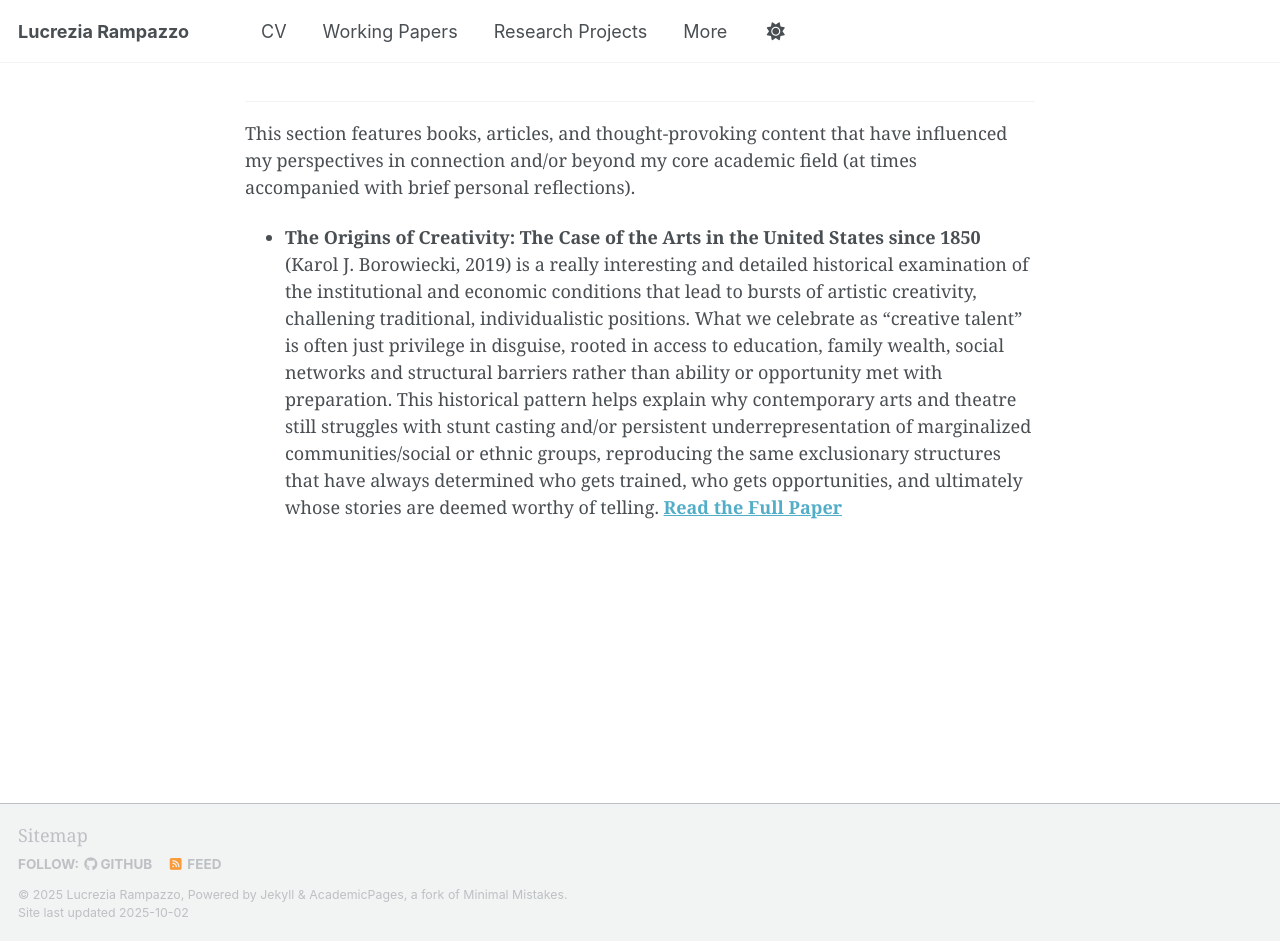
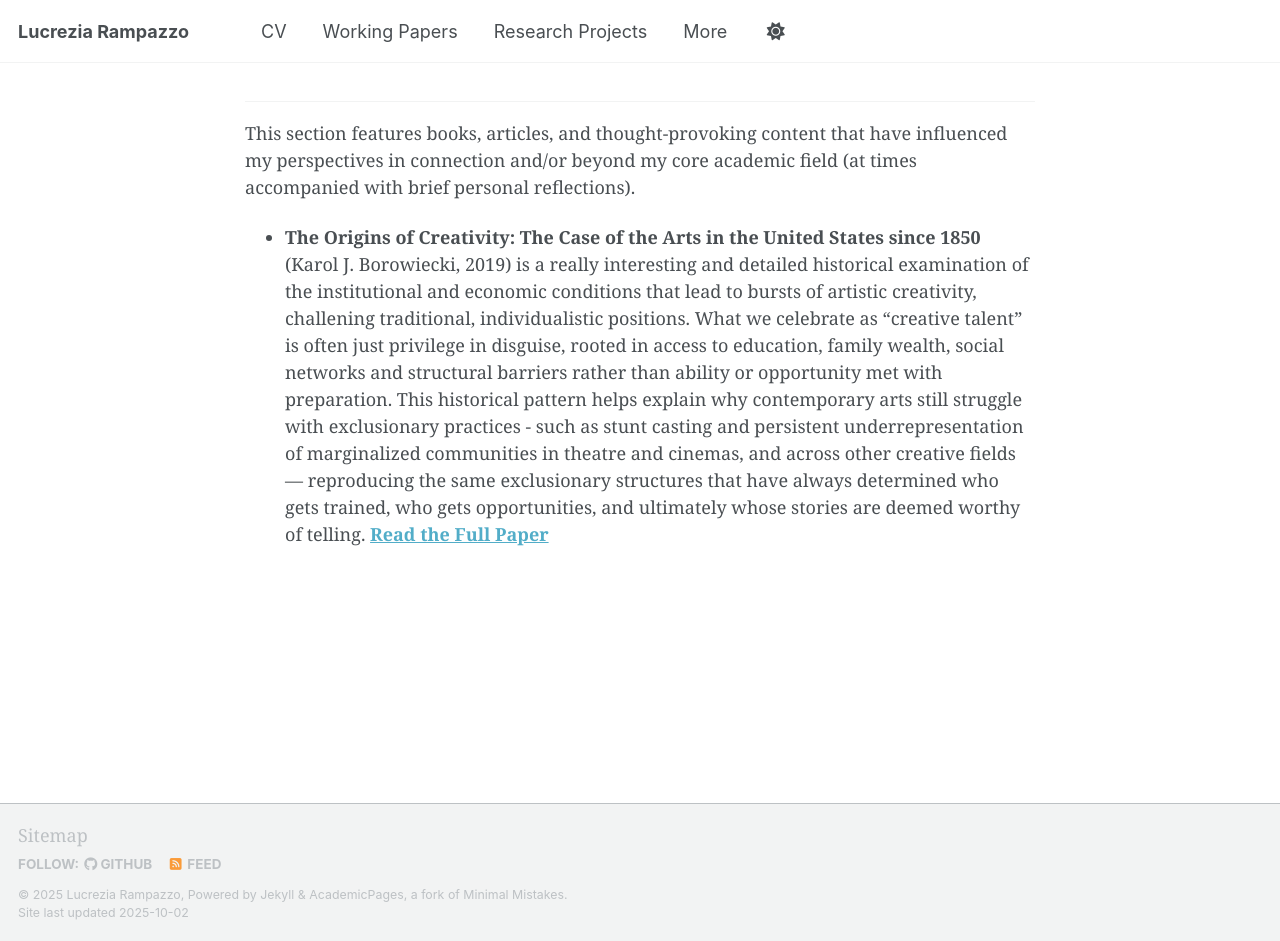
Before and after one commit to LucreziaRampazzo/lucreziarampazzo.github.io, a Jekyll site: the page built from _pages/more.md, in a window 1280 px wide and 941 px high. Built offline with Jekyll 4.4.1, drawn with Linux system fonts in a browser that asks for light colours; a script that is not in the unit is left out.

Commit message:
Update more.md

```diff
--- a/_pages/more.md
+++ b/_pages/more.md
@@ -9,4 +9,4 @@ description: "A section dedicated to stimulating reads, personal reflections, an
 ---
 This section features books, articles, and thought-provoking content that have influenced my perspectives in connection and/or beyond my core academic field (at times accompanied with brief personal reflections).
 
-* **The Origins of Creativity: The Case of the Arts in the United States since 1850** (Karol J. Borowiecki, 2019) is a really interesting and detailed historical examination of the institutional and economic conditions that lead to bursts of artistic creativity, challening traditional, individualistic positions. What we celebrate as "creative talent" is often just privilege in disguise, rooted in access to education, family wealth, social networks and structural barriers rather than ability or opportunity met with preparation. This historical pattern helps explain why contemporary arts and theatre still struggles with stunt casting and/or persistent underrepresentation of marginalized communities/social or ethnic groups, reproducing the same exclusionary structures that have always determined who gets trained, who gets opportunities, and ultimately whose stories are deemed worthy of telling. [**Read the Full Paper**](https://papers.ssrn.com/sol3/papers.cfm?abstract_id=3465590)
+* **The Origins of Creativity: The Case of the Arts in the United States since 1850** (Karol J. Borowiecki, 2019) is a really interesting and detailed historical examination of the institutional and economic conditions that lead to bursts of artistic creativity, challening traditional, individualistic positions. What we celebrate as "creative talent" is often just privilege in disguise, rooted in access to education, family wealth, social networks and structural barriers rather than ability or opportunity met with preparation. This historical pattern helps explain why contemporary arts still struggle with exclusionary practices - such as stunt casting and persistent underrepresentation of marginalized communities in theatre and cinemas, and across other creative fields — reproducing the same exclusionary structures that have always determined who gets trained, who gets opportunities, and ultimately whose stories are deemed worthy of telling. [**Read the Full Paper**](https://papers.ssrn.com/sol3/papers.cfm?abstract_id=3465590)
```
